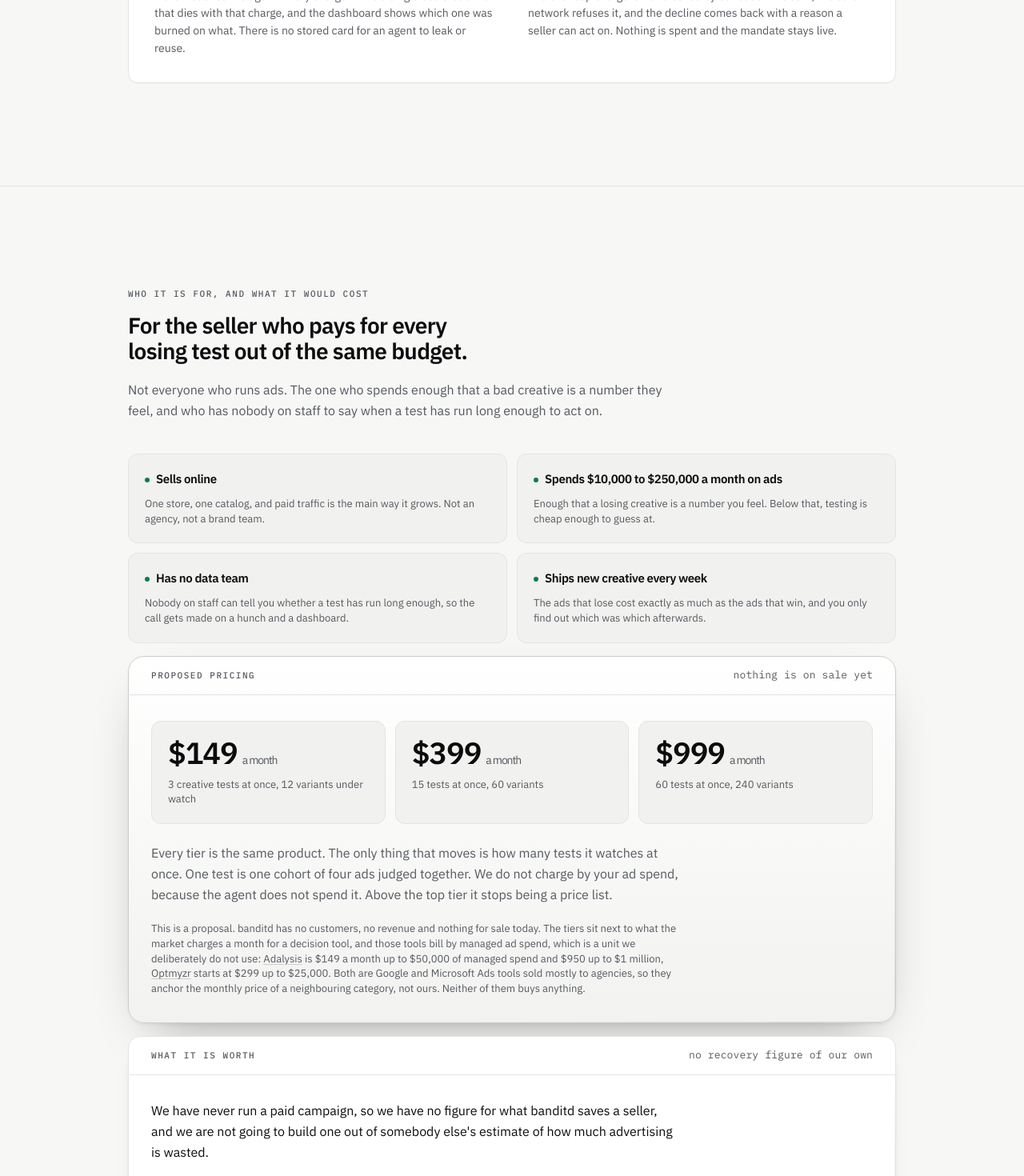
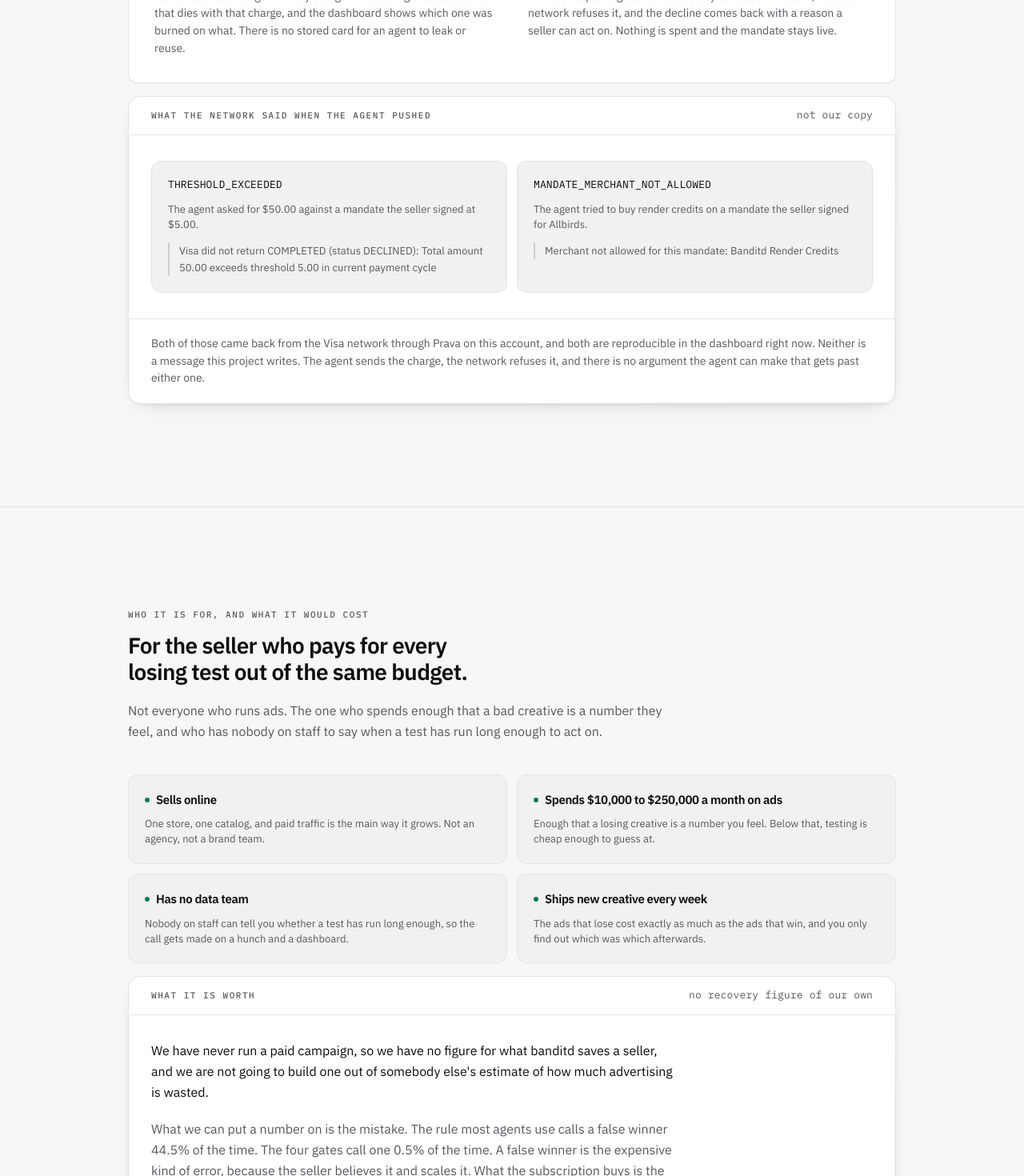
Before and after one commit to itzjk/banditd, a Next.js app: page / in a window 1280 px wide. Shown: the part 7700-9170 px from the top of the page at 80% size. Built offline with nearby package versions, Linux system fonts and the light colour scheme.

Commit message:
Drop the price list and show what the network actually refused

```diff
--- a/app/page.tsx
+++ b/app/page.tsx
@@ -371,10 +371,17 @@ const BUYER: { label: string; detail: string }[] = [
   },
 ];
 
-const PRICING: { price: string; ceiling: string }[] = [
-  { price: "$149", ceiling: "3 creative tests at once, 12 variants under watch" },
-  { price: "$399", ceiling: "15 tests at once, 60 variants" },
-  { price: "$999", ceiling: "60 tests at once, 240 variants" },
+const REFUSALS: { code: string; attempt: string; said: string }[] = [
+  {
+    code: "THRESHOLD_EXCEEDED",
+    attempt: "The agent asked for $50.00 against a mandate the seller signed at $5.00.",
+    said: "Visa did not return COMPLETED (status DECLINED): Total amount 50.00 exceeds threshold 5.00 in current payment cycle",
+  },
+  {
+    code: "MANDATE_MERCHANT_NOT_ALLOWED",
+    attempt: "The agent tried to buy render credits on a mandate the seller signed for Allbirds.",
+    said: "Merchant not allowed for this mandate: Banditd Render Credits",
+  },
 ];
 
 const LIMITS: { label: string; detail: string }[] = [
@@ -1192,6 +1199,38 @@ export default function Home() {
                 </div>
               </Surface>
             </Rise>
+
+            <Rise delay={180}>
+              <Surface level="raised" className="mt-4 overflow-hidden">
+                <div className="flex flex-wrap items-center justify-between gap-x-4 gap-y-1 border-b border-border px-5 py-3.5 sm:px-7">
+                  <Eyebrow as="span" className="min-w-0 text-muted">
+                    What the network said when the agent pushed
+                  </Eyebrow>
+                  <Mono className="min-w-0 text-muted">not our copy</Mono>
+                </div>
+
+                <div className="grid gap-3 px-5 py-6 sm:grid-cols-2 sm:px-7 sm:py-8">
+                  {REFUSALS.map((r) => (
+                    <Surface key={r.code} level="quiet" className="h-full p-5">
+                      <Mono className="block text-[0.8125rem] text-foreground">{r.code}</Mono>
+                      <Caption className="mt-3 block text-muted">{r.attempt}</Caption>
+                      <p className="mt-3 border-l-2 border-border-strong pl-3 text-[0.8125rem] leading-relaxed text-muted">
+                        {r.said}
+                      </p>
+                    </Surface>
+                  ))}
+                </div>
+
+                <div className="border-t border-border px-5 py-5 sm:px-7">
+                  <Small className="text-muted">
+                    Both of those came back from the Visa network through Prava on this account, and
+                    both are reproducible in the dashboard right now. Neither is a message this
+                    project writes. The agent sends the charge, the network refuses it, and there is
+                    no argument the agent can make that gets past either one.
+                  </Small>
+                </div>
+              </Surface>
+            </Rise>
           </div>
         </section>
 
@@ -1224,67 +1263,6 @@ export default function Home() {
                 </Rise>
               ))}
             </div>
-
-            <Rise delay={80}>
-              <Surface level="feature" className="mt-4 overflow-hidden">
-                <div className="flex flex-wrap items-center justify-between gap-x-4 gap-y-1 border-b border-border px-5 py-3.5 sm:px-7">
-                  <Eyebrow as="span" className="min-w-0 text-muted">
-                    Proposed pricing
-                  </Eyebrow>
-                  <Mono className="min-w-0 text-muted">nothing is on sale yet</Mono>
-                </div>
-
-                <div className="px-5 py-6 sm:px-7 sm:py-8">
-                  <div className="grid gap-3 sm:grid-cols-3">
-                    {PRICING.map((tier) => (
-                      <Surface key={tier.price} level="quiet" className="h-full p-5">
-                        <p className="t-num text-[clamp(1.75rem,4vw,2.375rem)] font-semibold leading-none tracking-[-0.03em]">
-                          {tier.price}
-                          <span className="ml-1.5 align-baseline text-sm font-normal text-muted">
-                            a month
-                          </span>
-                        </p>
-                        <Caption className="mt-3 text-muted">{tier.ceiling}</Caption>
-                      </Surface>
-                    ))}
-                  </div>
-
-                  <Body className="mt-6 max-w-2xl text-muted">
-                    Every tier is the same product. The only thing that moves is how many tests it
-                    watches at once. One test is one cohort of four ads judged together. We do not
-                    charge by your ad spend, because the agent does not spend it. Above the top
-                    tier it stops being a price list.
-                  </Body>
-
-                  <Caption className="mt-5 max-w-2xl text-muted">
-                    This is a proposal. banditd has no customers, no revenue and nothing for sale
-                    today. The tiers sit next to what the market charges a month for a decision
-                    tool, and those tools bill by managed ad spend, which is a unit we deliberately
-                    do not use:{" "}
-                    <a
-                      href="https://adalysis.com/pricing/"
-                      target="_blank"
-                      rel="noreferrer noopener"
-                      className="focus-ring underline decoration-border-strong underline-offset-2 hover:text-foreground"
-                    >
-                      Adalysis
-                    </a>{" "}
-                    is $149 a month up to $50,000 of managed spend and $950 up to $1 million,{" "}
-                    <a
-                      href="https://www.optmyzr.com/pricing/"
-                      target="_blank"
-                      rel="noreferrer noopener"
-                      className="focus-ring underline decoration-border-strong underline-offset-2 hover:text-foreground"
-                    >
-                      Optmyzr
-                    </a>{" "}
-                    starts at $299 up to $25,000. Both are Google and Microsoft Ads tools sold
-                    mostly to agencies, so they anchor the monthly price of a neighbouring
-                    category, not ours. Neither of them buys anything.
-                  </Caption>
-                </div>
-              </Surface>
-            </Rise>
 
             <Rise delay={140}>
               <Surface level="raised" className="mt-4 overflow-hidden">
```
